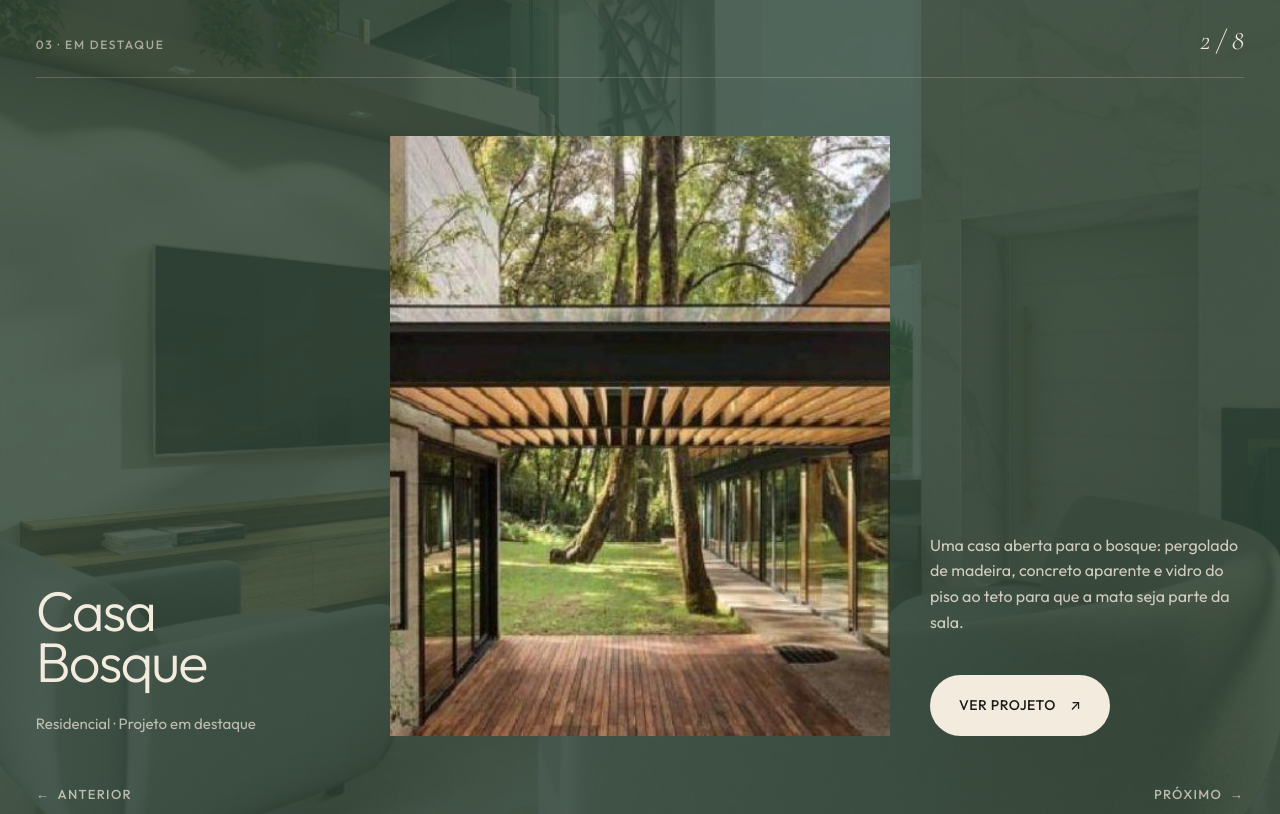
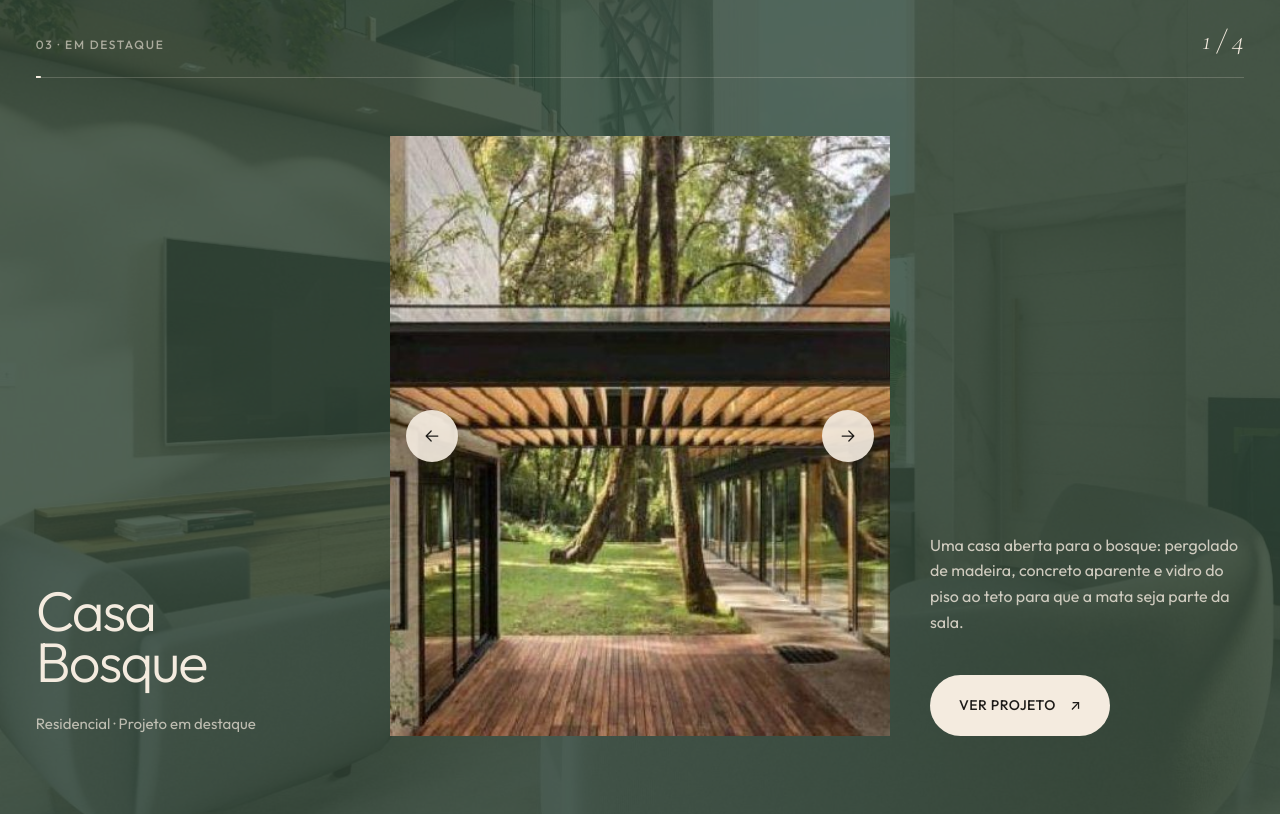
Before and after one commit to anaclaraaribeiro/AbicalaffeArquitetura, a plain HTML site: page index.html in a window 1280 px wide. Shown: the part 3606-4420 px from the top of the page. Drawn offline with nearby package versions, Linux system fonts and the light colour scheme.

Commit message:
Destaque: timer na linha, 4 projetos e setas sobre a imagem
- A linha abaixo de Em destaque enche mostrando o tempo até a próxima troca
- Carrossel com 4 destaques (Casa Bosque, Residência Araucária, Casa Serra, Apartamento Luz)
- Setas circulares centralizadas na imagem no lugar de Anterior/Próximo

Co-Authored-By: Claude Opus 5.5 <noreply@anthropic.com>

```diff
--- a/index.html
+++ b/index.html
@@ -128,8 +128,14 @@ button{font:inherit;color:inherit;background:none;border:0;cursor:pointer}
 .destaque{position:relative;color:var(--creme);overflow:hidden;background:var(--verde-esc)}
 .destaque-bg{position:absolute;inset:0;width:100%;height:100%;object-fit:cover}
 .destaque::before{content:"";position:absolute;inset:0;background:rgba(47,70,57,.82);z-index:1}
-.destaque .wrap{position:relative;z-index:2;padding:96px clamp(20px,2.8vw,40px) 48px}
-.destaque .head-row{border-color:rgba(244,235,223,.2)}
+.destaque .wrap{position:relative;z-index:2;padding:96px clamp(20px,2.8vw,40px)}
+.destaque .head-row{position:relative;border-color:rgba(244,235,223,.2)}
+.d-timer{position:absolute;left:0;right:0;bottom:-1px;height:2px;overflow:hidden}
+.d-timer span{display:block;height:100%;background:var(--creme);transform-origin:left;transform:scaleX(0)}
+.d-arrow{position:absolute;top:50%;z-index:2;width:52px;height:52px;margin-top:-26px;border-radius:50%;background:rgba(244,235,223,.92);color:var(--tinta);display:grid;place-items:center;cursor:pointer;box-shadow:0 10px 30px -12px rgba(29,27,24,.6);transition:transform .3s var(--ease),background .3s}
+.d-arrow svg{width:20px;height:20px}
+.d-arrow:hover{background:#fff;transform:scale(1.08)}
+.d-arrow.prev{left:16px}.d-arrow.next{right:16px}
 .destaque .head-row .serif{color:var(--creme)}
 .destaque-grid{display:grid;grid-template-columns:minmax(0,1fr) 500px minmax(0,1fr);gap:40px;align-items:end;margin-top:58px}
 .destaque h2{font-size:clamp(56px,7.5vw,108px);line-height:.92;letter-spacing:-.035em;white-space:nowrap}
@@ -145,9 +151,6 @@ button{font:inherit;color:inherit;background:none;border:0;cursor:pointer}
 .d-txt{transition:opacity .4s var(--ease),transform .5s var(--ease)}
 .d-txt.out{opacity:0;transform:translateY(16px)}
 .destaque-right p{opacity:.8;max-width:340px;margin-bottom:40px;min-height:5em}
-.destaque-nav{display:flex;justify-content:space-between;margin-top:48px}
-.destaque-nav button{font-size:13px;font-weight:500;letter-spacing:.1em;text-transform:uppercase;opacity:.7;transition:opacity .3s}
-.destaque-nav button:hover{opacity:1}
 .fade{opacity:0}
 
 /* ateliê */
@@ -266,6 +269,9 @@ button{font:inherit;color:inherit;background:none;border:0;cursor:pointer}
   .projetos-foot{flex-direction:column;align-items:flex-start}
   .destaque-grid{gap:32px}
   .destaque-right{flex-direction:column;align-items:flex-start}
+  .destaque .wrap{padding-top:72px;padding-bottom:72px}
+  .d-arrow{width:44px;height:44px;margin-top:-22px}
+  .d-arrow.prev{left:12px}.d-arrow.next{right:12px}
   .dados{grid-template-columns:1fr;gap:20px}
   .servicos h2{margin-bottom:56px}
   .grid-val{grid-template-columns:1fr}
@@ -356,21 +362,21 @@ button{font:inherit;color:inherit;background:none;border:0;cursor:pointer}
   <section class="destaque" aria-label="Projeto em destaque">
     <img class="destaque-bg" src="assets/hero.jpg" alt="" loading="lazy">
     <div class="wrap">
-      <div class="head-row"><span class="label">03 · Em destaque</span><span class="serif" id="d-count">2 / 8</span></div>
+      <div class="head-row"><span class="label">03 · Em destaque</span><span class="serif" id="d-count">1 / 4</span><span class="d-timer" aria-hidden="true"><span id="d-timer"></span></span></div>
       <div class="destaque-grid">
         <div class="destaque-left d-txt">
           <h2 class="display" id="d-title">Casa<br>Bosque</h2>
           <p class="destaque-cat" id="d-cat">Residencial · Projeto em destaque</p>
         </div>
-        <div class="d-car" id="d-car" aria-roledescription="carrossel"><div class="d-track" id="d-track"></div></div>
+        <div class="d-car" id="d-car" aria-roledescription="carrossel">
+          <div class="d-track" id="d-track"></div>
+          <button class="d-arrow prev" id="d-prev" aria-label="Projeto anterior"><svg viewBox="0 0 24 24" fill="none" stroke="currentColor" stroke-width="1.5" stroke-linecap="round" stroke-linejoin="round"><path d="M19 12H5M11 6l-6 6 6 6"/></svg></button>
+          <button class="d-arrow next" id="d-next" aria-label="Próximo projeto"><svg viewBox="0 0 24 24" fill="none" stroke="currentColor" stroke-width="1.5" stroke-linecap="round" stroke-linejoin="round"><path d="M5 12h14M13 6l6 6-6 6"/></svg></button>
+        </div>
         <div class="destaque-right">
           <p class="d-txt" id="d-desc">Uma casa aberta para o bosque: pergolado de madeira, concreto aparente e vidro do piso ao teto para que a mata seja parte da sala.</p>
           <a class="btn btn-creme" href="https://www.instagram.com/arq.abicalaffe/" target="_blank" rel="noopener">Ver projeto <span class="arr">↗</span></a>
         </div>
-      </div>
-      <div class="destaque-nav">
-        <button id="d-prev" aria-label="Projeto anterior">←&nbsp; Anterior</button>
-        <button id="d-next" aria-label="Próximo projeto">Próximo &nbsp;→</button>
       </div>
     </div>
   </section>
@@ -483,11 +489,12 @@ grid.innerHTML = projetos.map((p, i) => `
 
 // projeto em destaque: carrossel infinito (clones nas pontas)
 const el = (id) => document.getElementById(id);
-const total = projetos.length;
+const destaques = [1, 3, 7, 4].map((i) => projetos[i]); // Casa Bosque, Residência Araucária, Casa Serra, Apartamento Luz
+const total = destaques.length;
 const track = el("d-track");
-const slides = [projetos[total - 1], ...projetos, projetos[0]];
+const slides = [destaques[total - 1], ...destaques, destaques[0]];
 track.innerHTML = slides.map((p) => `<div class="d-slide"><img src="assets/${p.img}.jpg" alt="${p.alt}" draggable="false" decoding="async"></div>`).join("");
-let atual = 1, pos = atual + 1, ocupado = false;
+let atual = 0, pos = atual + 1, ocupado = false;
 
 function posicionar(animar) {
   track.classList.toggle("anim", animar);
@@ -495,7 +502,7 @@ function posicionar(animar) {
   [...track.children].forEach((s, i) => s.classList.toggle("on", i === pos));
 }
 function atualizarTexto() {
-  const p = projetos[atual];
+  const p = destaques[atual];
   const txts = document.querySelectorAll(".destaque .d-txt");
   txts.forEach((n) => n.classList.add("out"));
   setTimeout(() => {
@@ -536,7 +543,7 @@ function ajustarTitulo() {
   const atualHtml = h.innerHTML;
   h.style.fontSize = "";
   let size = parseFloat(getComputedStyle(h).fontSize);
-  for (const p of projetos) {
+  for (const p of destaques) {
     h.innerHTML = p.nome.replace(" ", "<br>");
     while (h.scrollWidth > h.clientWidth + 1 && size > 28) {
       size -= 2;
@@ -553,15 +560,23 @@ el("d-next").addEventListener("click", () => { ir(1); reiniciarAuto(); });
 
 // passa sozinho a cada 5s enquanto a seção está na tela; clique/arraste reinicia a contagem
 const destaque = document.querySelector(".destaque");
+const TEMPO = 5000;
 let ultimaTroca = Date.now();
 function reiniciarAuto() { ultimaTroca = Date.now(); }
 setInterval(() => {
   const r = destaque.getBoundingClientRect();
   const naTela = r.top < innerHeight * 0.8 && r.bottom > innerHeight * 0.2;
   if (!naTela || document.hidden) { ultimaTroca = Date.now(); return; }
-  if (Date.now() - ultimaTroca >= 5000) { ir(1); ultimaTroca = Date.now(); }
-}, 250);
+  if (Date.now() - ultimaTroca >= TEMPO) { ir(1); ultimaTroca = Date.now(); }
+}, 100);
 document.addEventListener("visibilitychange", reiniciarAuto);
+
+// timer: a linha embaixo de "Em destaque" enche até a próxima troca
+const barra = el("d-timer");
+(function desenhar() {
+  barra.style.transform = `scaleX(${Math.min(1, (Date.now() - ultimaTroca) / TEMPO)})`;
+  requestAnimationFrame(desenhar);
+})();
 
 // arrastar no carrossel
 let x0 = null;
```
